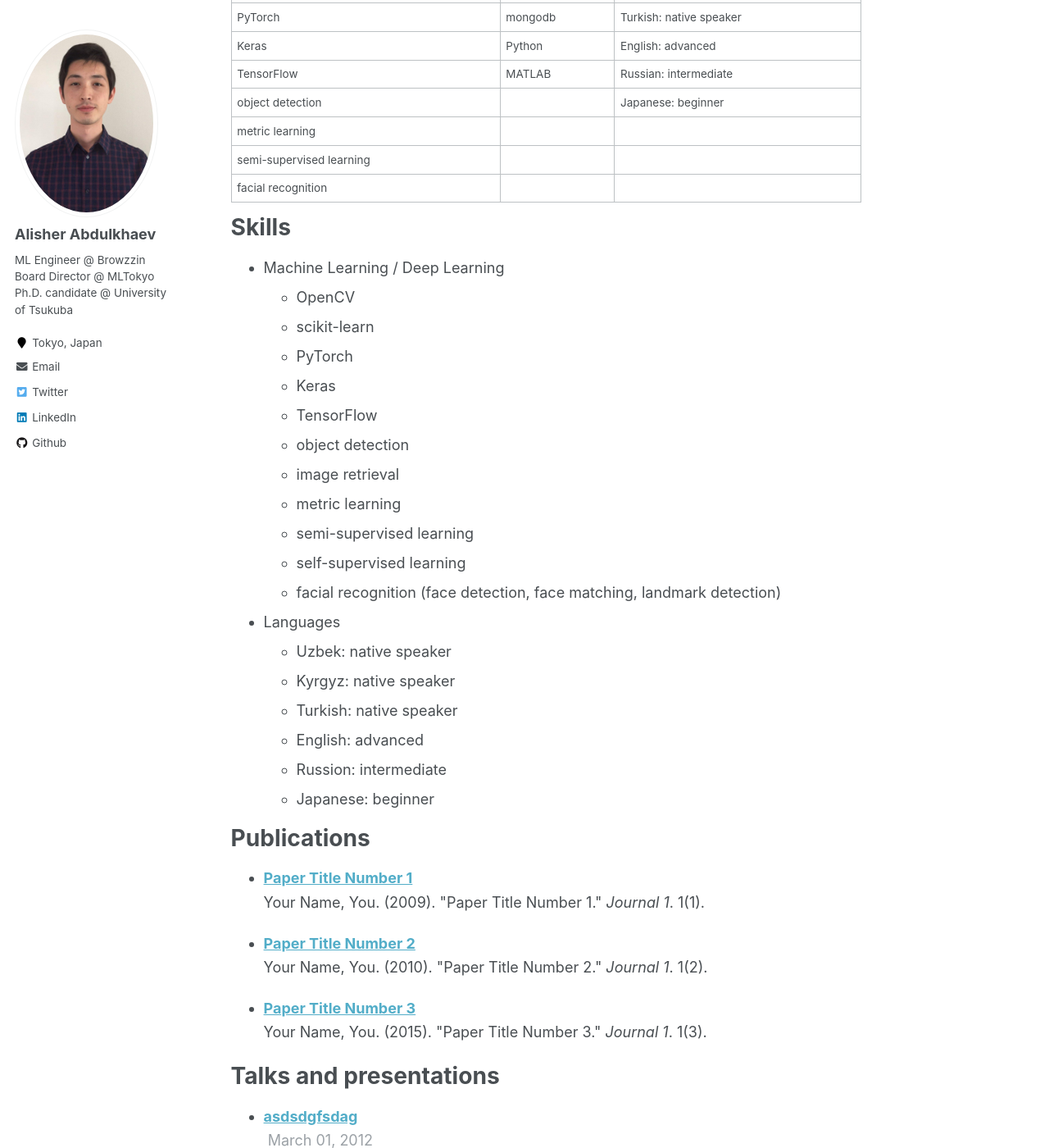
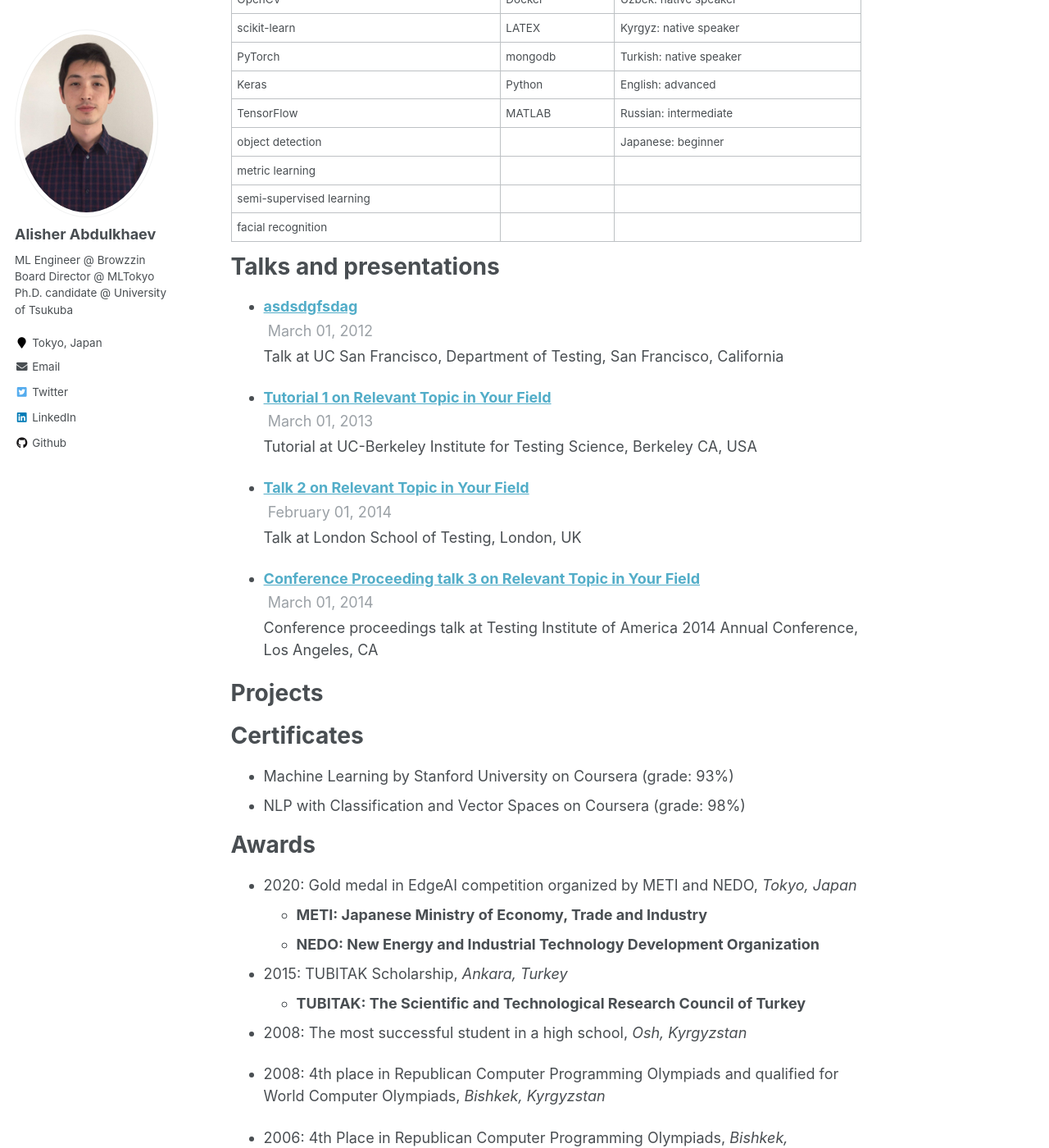
Before and after one commit to vivek37373/alisher-ai.github.io, a Jekyll site: the page built from _pages/cv.md, in a window 1280 px wide and 1400 px high, scrolled down 1718 px. Shown: the whole window at 82% size. Built offline with Jekyll 4.4.1, drawn with Linux system fonts in a browser that asks for light colours; some of the changed text lies outside the part shown.

Commit message:
Update cv.md

```diff
--- a/_pages/cv.md
+++ b/_pages/cv.md
@@ -70,37 +73,8 @@
 
 
 
-Skills
-======
 
 
-
-
-* Machine Learning / Deep Learning
-  * OpenCV
-  * scikit-learn
-  * PyTorch
-  * Keras
-  * TensorFlow
-  * object detection
-  * image retrieval
-  * metric learning
-  * semi-supervised learning
-  * self-supervised learning
-  * facial recognition (face detection, face matching, landmark detection)
-* Languages
-  * Uzbek: native speaker
-  * Kyrgyz: native speaker
-  * Turkish: native speaker
-  * English: advanced
-  * Russion: intermediate
-  * Japanese: beginner
-
-Publications
-======
-  <ul>{% for post in site.publications %}
-    {% include archive-single-cv.html %}
-  {% endfor %}</ul>
 
 Talks and presentations
 ======
@@ -141,3 +115,10 @@
 * 2003 - 2008: Full Tuition Scholarship, International High School, _Osh, Kyrgyzstan_
 
 * 2002: 1st Place in Provincial Chess Competition, _Osh, Kyrgyzstan_
+
+
+Publications
+======
+  <ul>{% for post in site.publications %}
+    {% include archive-single-cv.html %}
+  {% endfor %}</ul>
```
Also changed, not shown: other parts of _pages/cv.md (+4 -1 lines).
